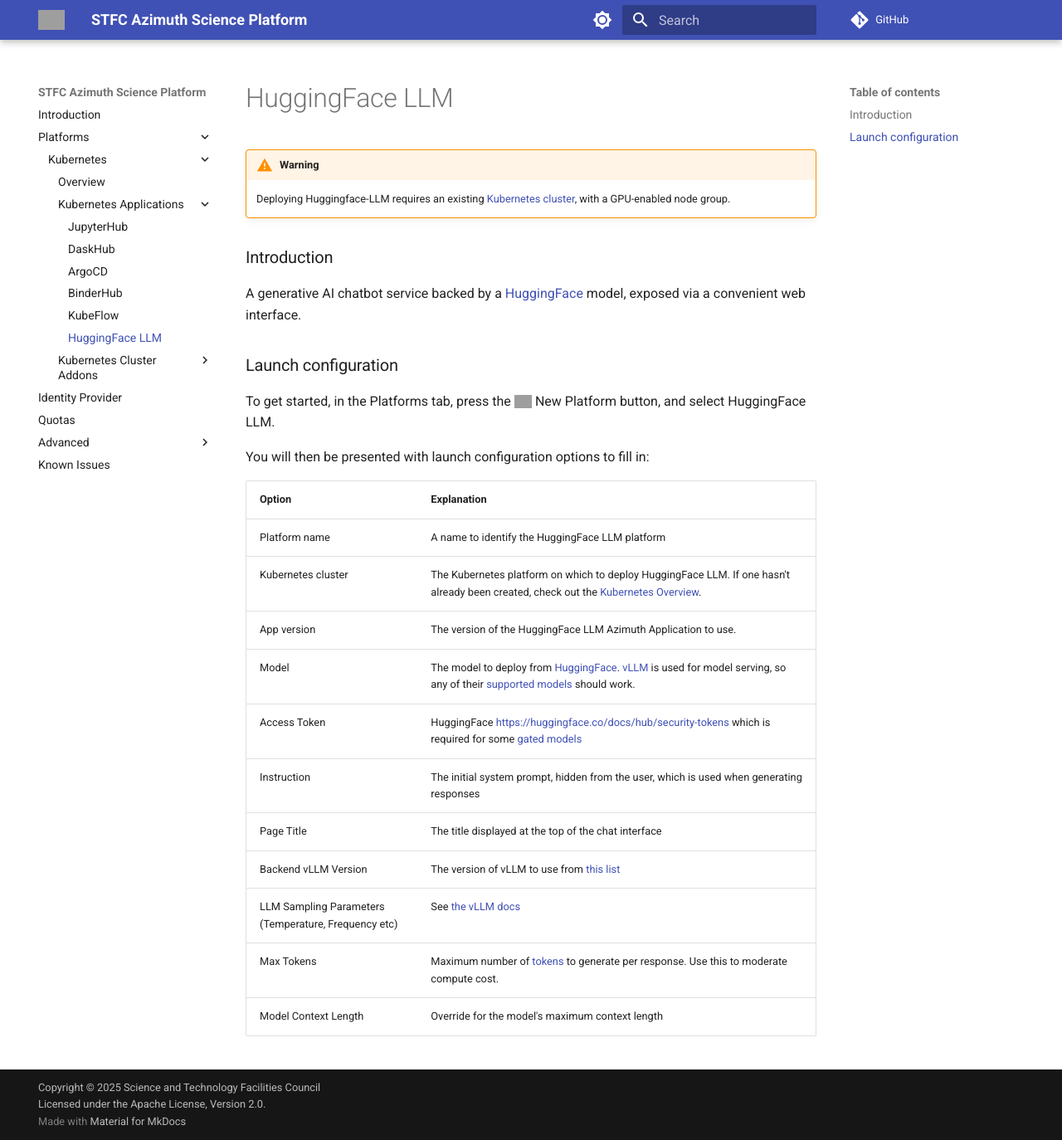
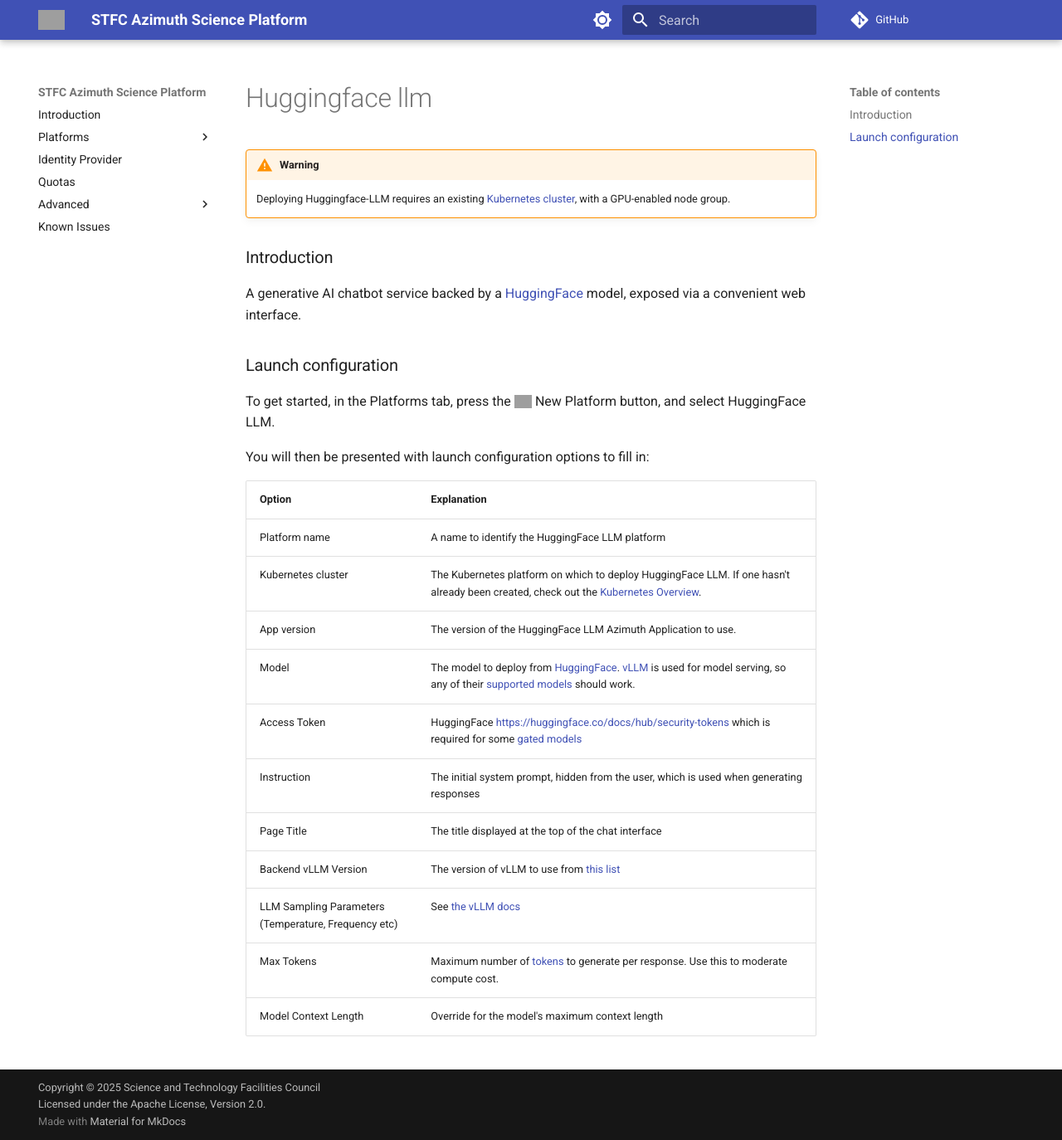
Before and after one commit to stfc/cloud-azimuth-user-docs, an MkDocs documentation site: the page built from docs/platforms/kubernetes-applications/huggingface-llm.md, in a window 1280 px wide and 1374 px high. Shown: the whole window at 83% size. Built offline with MkDocs 1.6.1 and Material for MkDocs 9.7.7, drawn with Linux system fonts in a browser that asks for light colours; comment, search, counter and statistics services are not loaded; grey boxes are pictures that could not be loaded.

Commit message:
Temporarily remove references to HuggingFace

```diff
--- a/mkdocs.yml
+++ b/mkdocs.yml
@@ -15,7 +15,7 @@
         - 'ArgoCD': 'platforms/kubernetes-applications/argocd.md'
         - 'BinderHub': 'platforms/kubernetes-applications/binderhub.md'
         - 'KubeFlow': 'platforms/kubernetes-applications/kubeflow.md'
-        - 'HuggingFace LLM': 'platforms/kubernetes-applications/huggingface-llm.md'
+        # - 'HuggingFace LLM': 'platforms/kubernetes-applications/huggingface-llm.md'
       - 'Kubernetes Cluster Addons':
         - 'Kubernetes Dashboard': 'platforms/kubernetes-cluster-addons/kubernetes_dashboard.md'
         - 'Monitoring': 'platforms/kubernetes-cluster-addons/monitoring.md'
```
Also changed, not shown: docs/index.md (+2 -5 lines), docs/platforms/kubernetes.md (+5 -1 lines).
